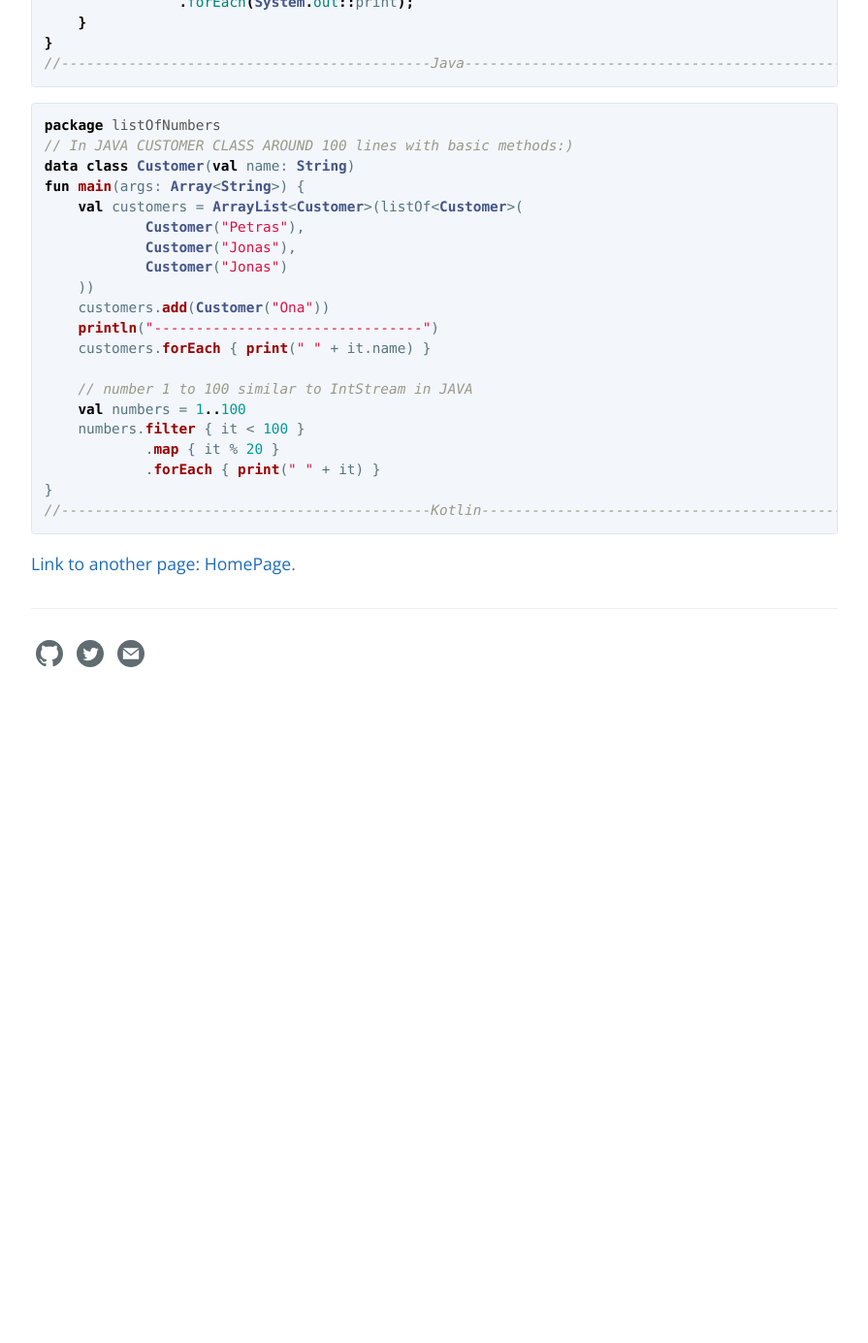
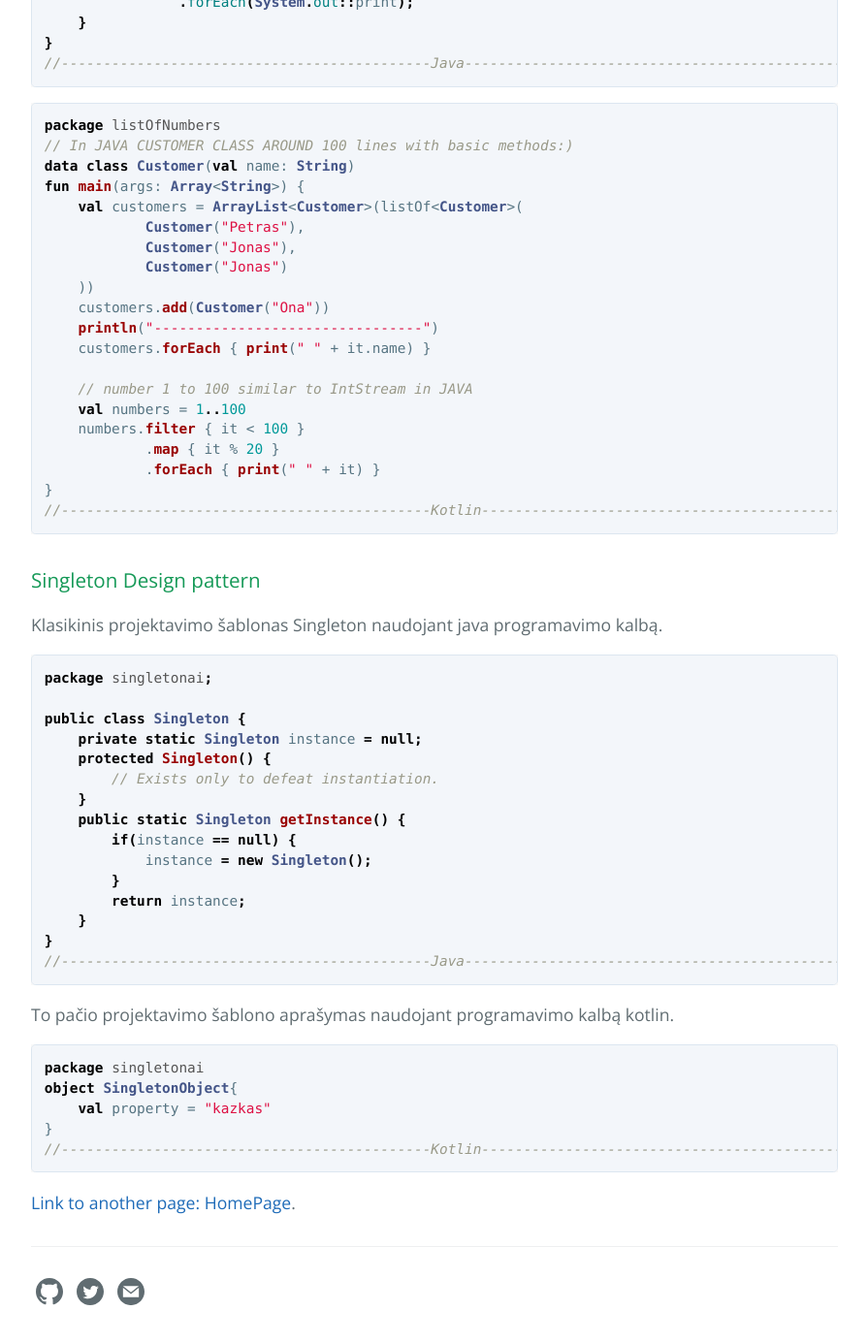
Before and after one commit to eif-courses/Java-Lecture-Notes, a Jekyll site: the page built from _posts/2017-10-29-overloading-kotlin-vs-java.md, in a window 1280 px wide and 1400 px high, scrolled down 4320 px. Shown: the top 1385 px of the window at 97% size, without its empty margins (192-1087 px from the left). Built offline with Jekyll 4.4.1, drawn with Linux system fonts in a browser that asks for light colours; before the commit the page ends 5062 px from its top, so only the background shows below that.

Commit message:
Update 2017-10-29-overloading-kotlin-vs-java.md

````diff
--- a/_posts/2017-10-29-overloading-kotlin-vs-java.md
+++ b/_posts/2017-10-29-overloading-kotlin-vs-java.md
@@ -199,9 +199,34 @@ fun main(args: Array<String>) {
 //--------------------------------------------Kotlin-----------------------------------------------//
 ```
 
+### Singleton Design pattern
+Klasikinis projektavimo šablonas Singleton naudojant java programavimo kalbą.
+```java
+package singletonai;
 
+public class Singleton {
+    private static Singleton instance = null;
+    protected Singleton() {
+        // Exists only to defeat instantiation.
+    }
+    public static Singleton getInstance() {
+        if(instance == null) {
+            instance = new Singleton();
+        }
+        return instance;
+    }
+}
+//--------------------------------------------Java-----------------------------------------------//
+```
 
-
+To pačio projektavimo šablono aprašymas naudojant programavimo kalbą kotlin.
+```kotlin
+package singletonai
+object SingletonObject{
+    val property = "kazkas"
+}
+//--------------------------------------------Kotlin-----------------------------------------------//
+```
 
 
 [Link to another page: HomePage]({{ site.baseurl }}/index).
````
